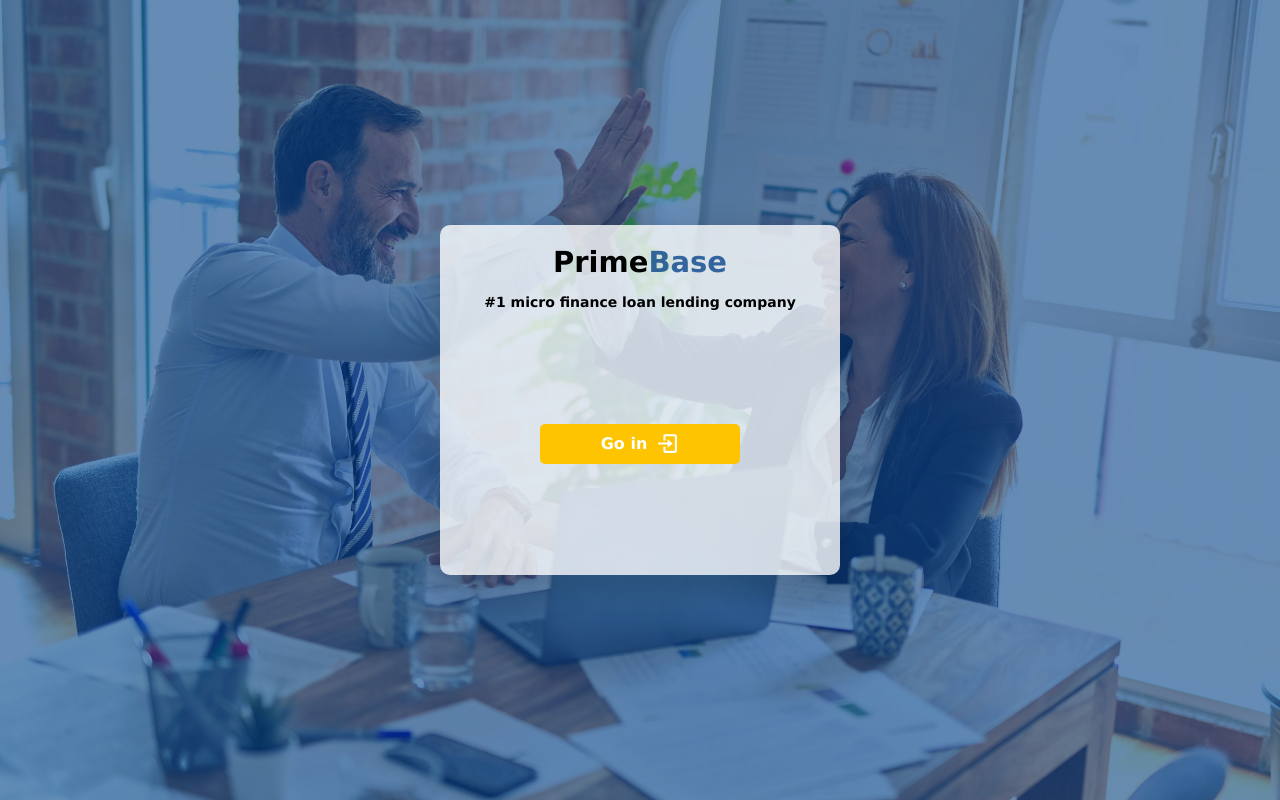
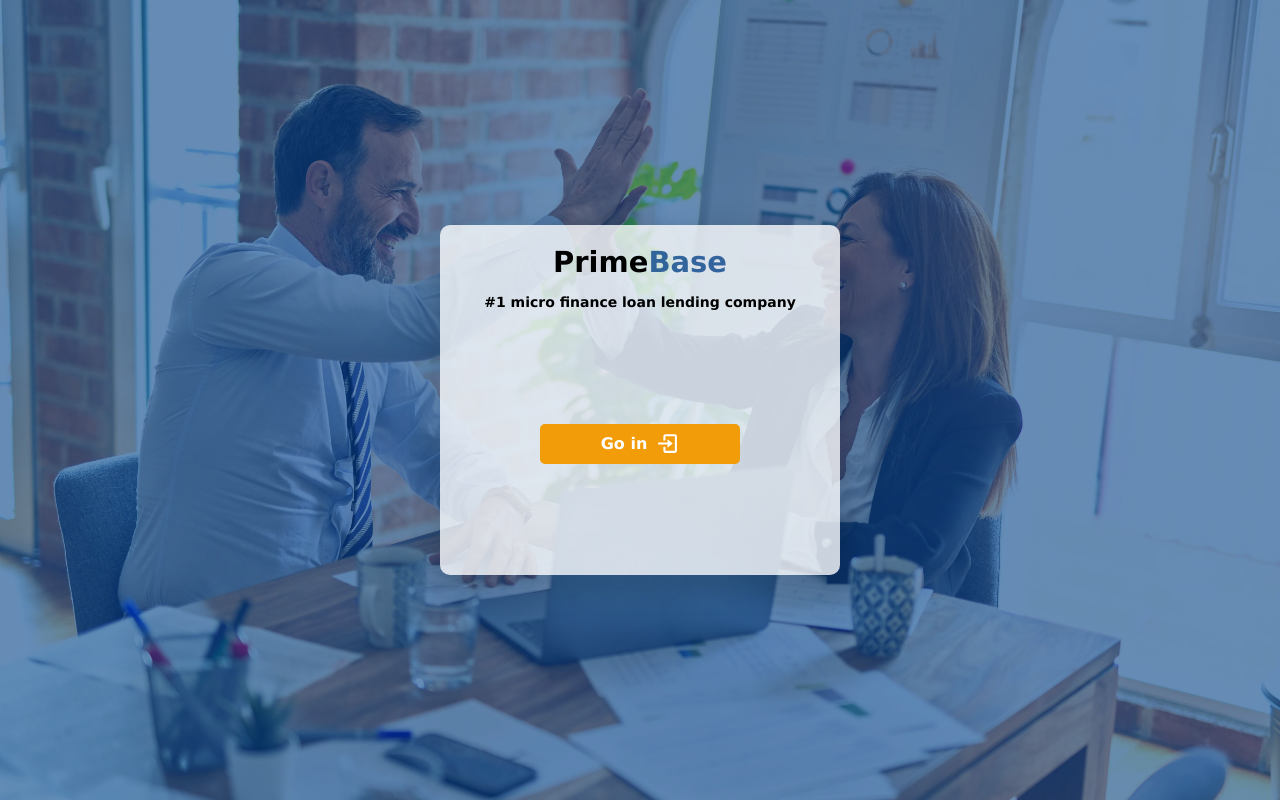
Before and after one commit to frank4177/conRose, a React (Create React App) app: page / in a window 1280 px wide. Built offline with nearby package versions, Linux system fonts and the light colour scheme.

Commit message:
adjusted button color

```diff
--- a/src/components/Button/button.module.css
+++ b/src/components/Button/button.module.css
@@ -1,5 +1,5 @@
 .btn{
-    background-color: var(--yellow-color);
+    background-color: var(--orange-color);
     width: 100%;
     height: 40px;
     color: white;
--- a/src/components/Loader/loader.module.css
+++ b/src/components/Loader/loader.module.css
@@ -28,7 +28,7 @@
   .loader::after {
     left: auto;
     right: 0;
-    background: var(--yellow-color);
+    background: var(--orange-color);
     transform: translateX(10px);
   }
 
--- a/src/pages/home/home.module.css
+++ b/src/pages/home/home.module.css
@@ -47,7 +47,7 @@
 
 
 .btn{
-    background-color: var(--yellow-color);
+    background-color: var(--orange-color);
     width: 100%;
     height: 40px;
     color: white;
```
